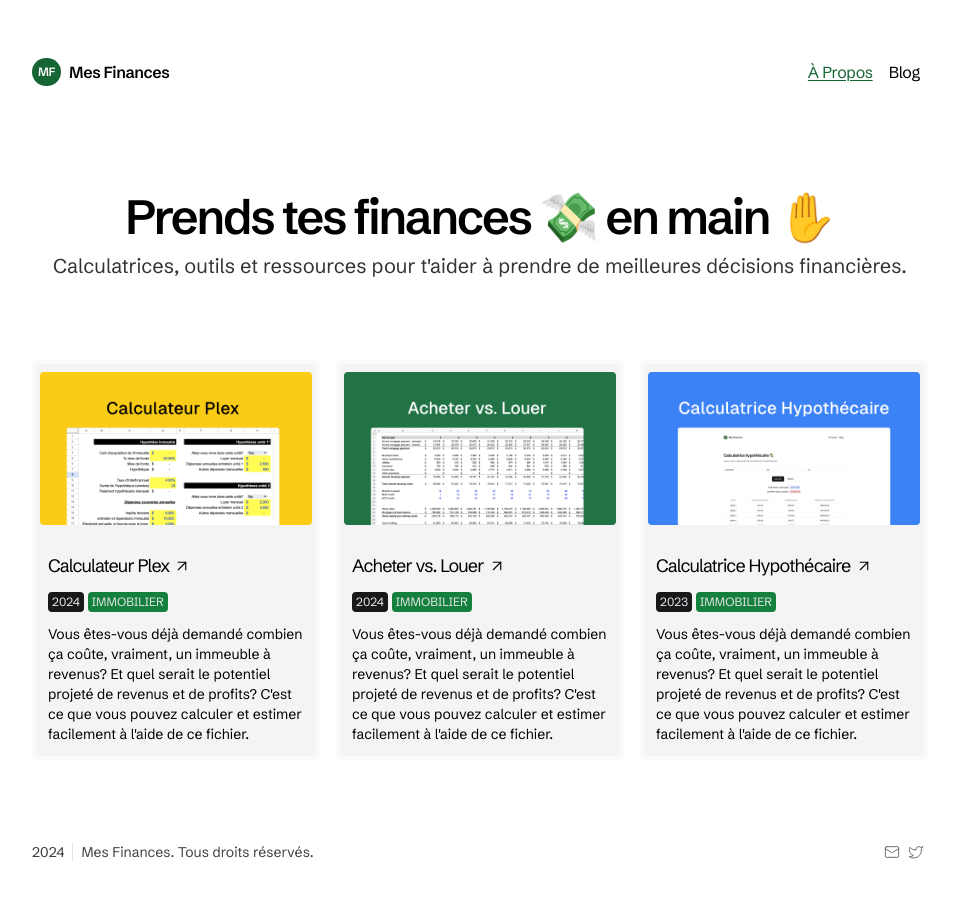
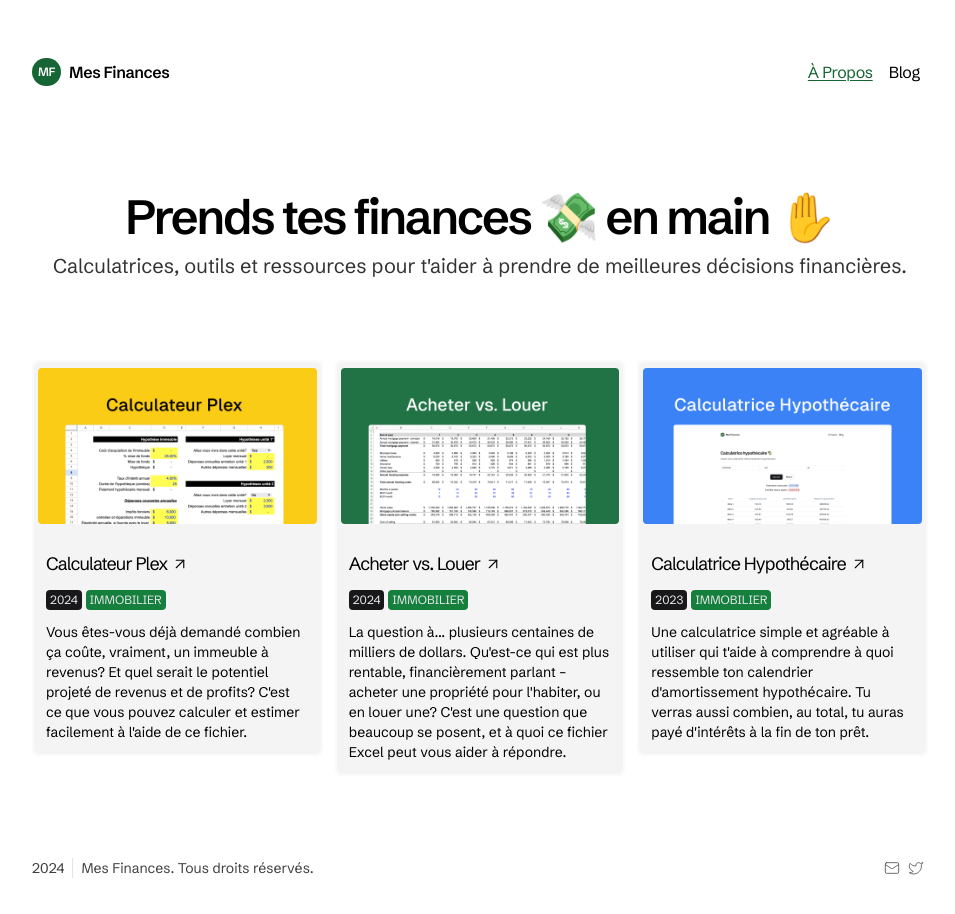
Before and after one commit to samlafontaine/mesfinances, a Next.js app: page / in a window 1280 px wide. Shown: the top 914 px of the page, without its empty margins (160-1115 px from the left). Built offline with nearby package versions, Linux system fonts and the light colour scheme.

Commit message:
copy + gap on the thumbnails

```diff
--- a/app/components/thumbnail.tsx
+++ b/app/components/thumbnail.tsx
@@ -30,7 +30,7 @@ const Thumbnail: React.FC<ThumbnailProps> = ({
   const tagBgColor = tagBgColorMap[tag] || "bg-zinc-900";
 
   return (
-    <div className="flex flex-col p-1 rounded-md bg-zinc-50 hover:bg-zinc-200 dark:bg-zinc-900 dark:hover:bg-zinc-800 group">
+    <div className="flex flex-col p-0.5 rounded-md bg-zinc-50 hover:bg-zinc-200 dark:bg-zinc-900 dark:hover:bg-zinc-800 group">
       <Link href={link}>
         <div className="flex flex-col p-1 rounded-md bg-zinc-100 gap-6 dark:bg-zinc-800">
           <div className="min-h-40 rounded flex items-center justify-center">
--- a/app/page.tsx
+++ b/app/page.tsx
@@ -12,7 +12,8 @@ export default function Page() {
           meilleures décisions financières.
         </p>
       </div>
-      <div className="grid md:grid-cols-3 gap-4">
+      <div className="grid md:grid-cols-3 gap-3">
+        <div className="flex flex-col gap-3">
           <Thumbnail
             link="/outils/calculateur-plex"
             title="Calculateur Plex"
@@ -24,29 +25,34 @@ export default function Page() {
             year="2024"
             tag="Immobilier"
           />
+        </div>
+        <div className="flex flex-col gap-3">
           <Thumbnail
             link="/outils/acheter-vs-louer"
             title="Acheter vs. Louer"
             imageSrc="/acheter-vs-louer.png"
             alt="Calculateur Acheter vs. Louer"
-          description="Vous êtes-vous déjà demandé combien ça coûte, vraiment, un immeuble à revenus?
-          Et quel serait le potentiel projeté de revenus et de profits?
-          C'est ce que vous pouvez calculer et estimer facilement à l'aide de ce fichier."
+            description="La question à... plusieurs centaines de milliers de dollars.
+          Qu'est-ce qui est plus rentable, financièrement parlant – acheter une propriété pour l'habiter, ou en louer une?
+          C'est une question que beaucoup se posent, et à quoi ce fichier Excel peut vous aider à répondre. "
             year="2024"
             tag="Immobilier"
           />
+        </div>
+        <div className="flex flex-col gap-3">
           <Thumbnail
             link="/outils/calculatrice-hypothecaire"
             title="Calculatrice Hypothécaire"
             imageSrc="/calculatrice-hypothecaire.png"
             alt="Calculatrice hypothécaire"
-          description="Vous êtes-vous déjà demandé combien ça coûte, vraiment, un immeuble à revenus?
-          Et quel serait le potentiel projeté de revenus et de profits?
-          C'est ce que vous pouvez calculer et estimer facilement à l'aide de ce fichier."
+            description="Une calculatrice simple et agréable à utiliser qui t'aide à comprendre
+          à quoi ressemble ton calendrier d'amortissement hypothécaire.
+          Tu verras aussi combien, au total, tu auras payé d'intérêts à la fin de ton prêt."
             year="2023"
             tag="Immobilier"
           />
         </div>
       </div>
+    </div>
   );
 }
```
Lines whose indentation alone changed are shown as unchanged.
